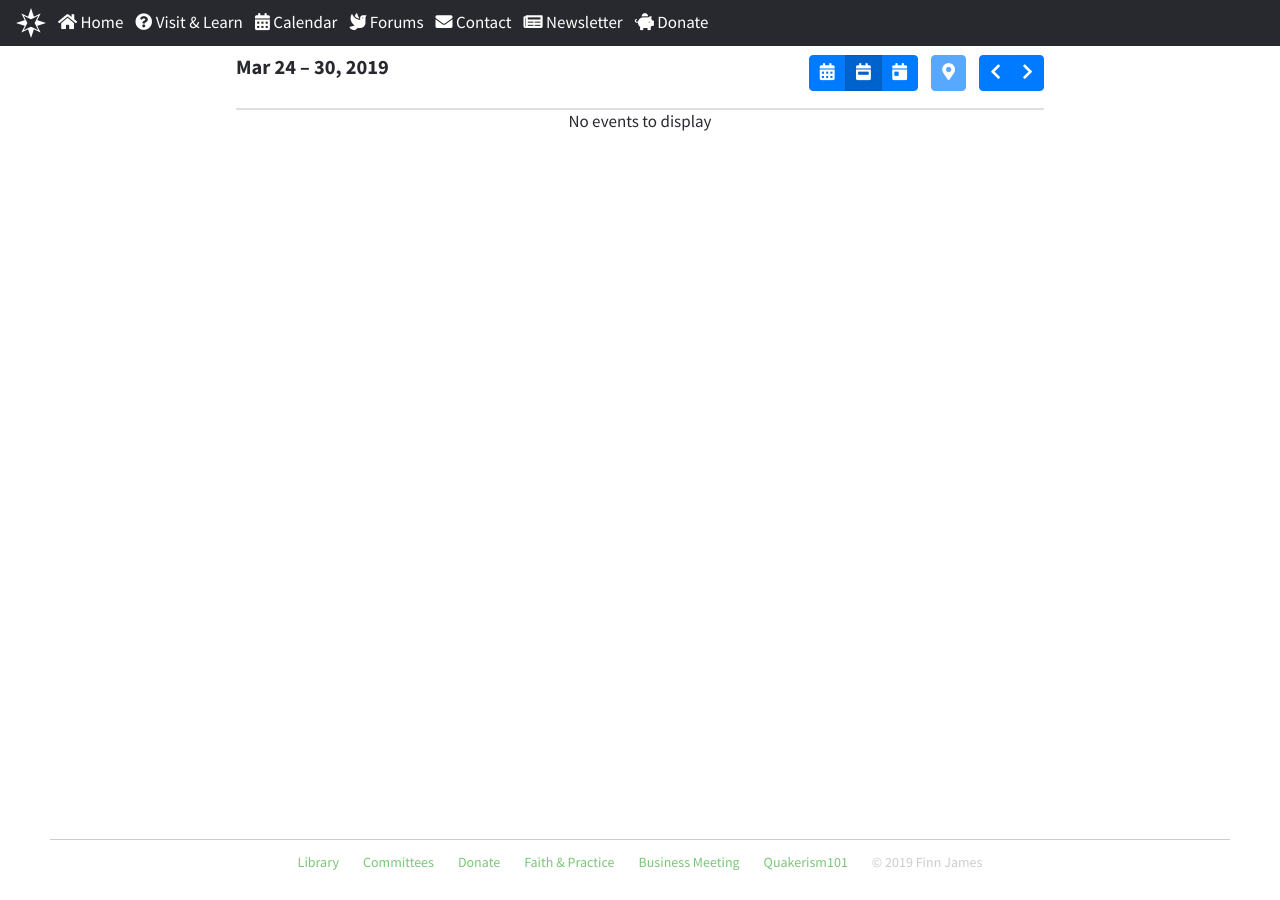
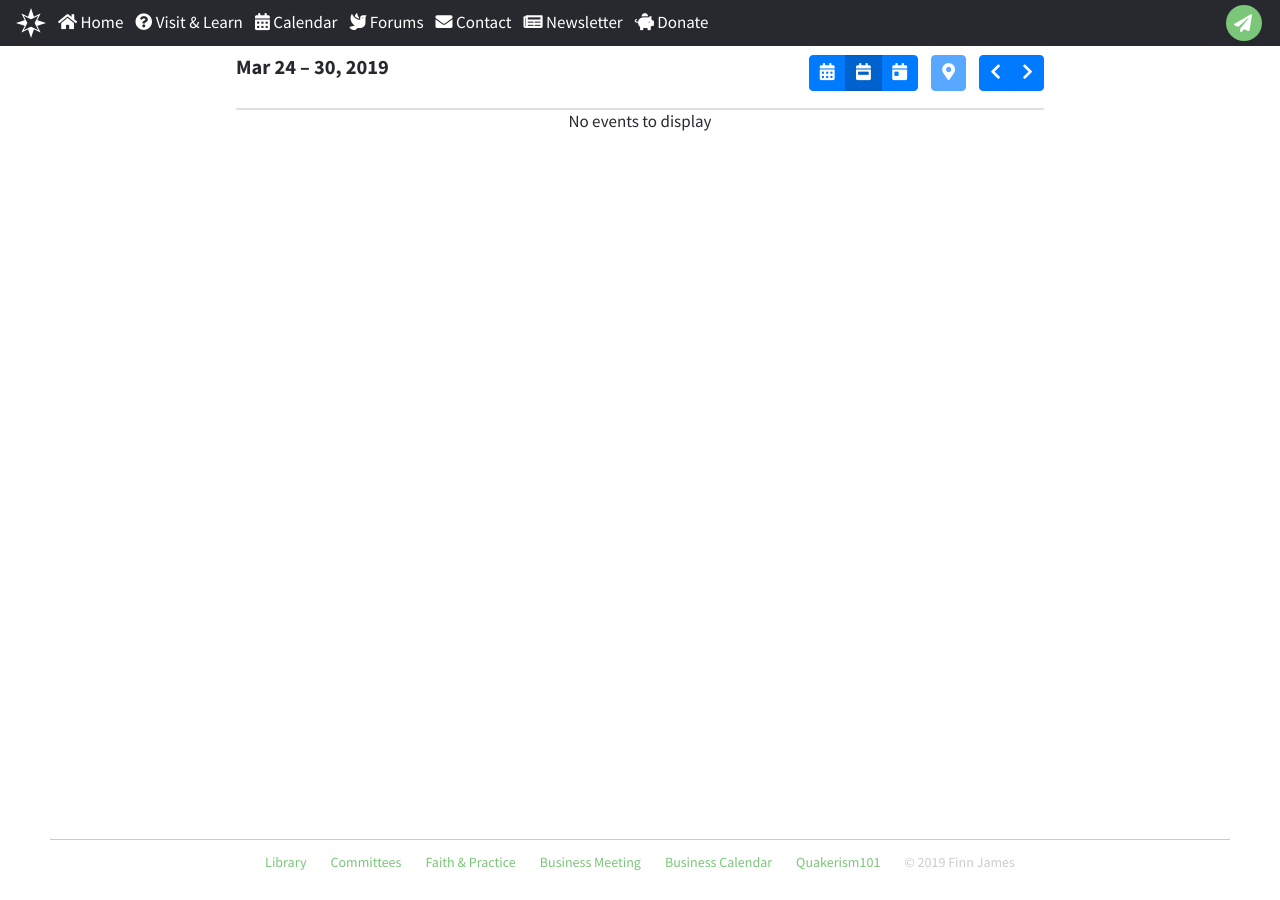
Before and after one commit to chfm/chfm.github.io, a Jekyll site: the page built from bucalendar.md, in a window 1280 px wide. Built offline with Jekyll 4.4.1, drawn with Linux system fonts in a browser that asks for light colours; nearby versions of some CDN libraries.

Commit message:
bucalendar link and feedback

```diff
--- a/_data/footer-links.yml
+++ b/_data/footer-links.yml
@@ -2,12 +2,12 @@
   link: /library.html
 - title: Committees
   link: /committees.html
-- title: Donate
-  link: /donate.html
 - title: Faith & Practice
   link: /faith+practice.html
 - title: Business Meeting
   link: /mwab.html
+- title: Business Calendar
+  link: /bucalendar.html
 - title: Quakerism101
   link: /Q101.html
 - title: "&copy; 2019 Finn James"
--- a/_includes/footer.html
+++ b/_includes/footer.html
@@ -1,5 +1,5 @@
 <footer class="container-fluid" id="footer">
-  <div id="footerLine"></div>
+  <div class="row" id="footerLine"></div>
   <div class="row">
     <div style="width: 100%" class="d-flex flex-wrap justify-content-center">
     {% for item in site.data.footer-links %}
--- a/_includes/nav.html
+++ b/_includes/nav.html
@@ -1,9 +1,12 @@
 <nav id="navigation" class="navbar fixed-top navbar-expand-md justify-content-start">
-  <button id="menuButton" class="navbar-toggler" style="margin: 13px 10px 0 0; padding: 0; position: absolute; top: 0; border: none;" type="button" data-toggle="collapse" data-target="#navbarNavAltMarkup" aria-controls="navbarNavAltMarkup" aria-expanded="false" aria-label="Toggle navigation">
+  <button class="menuButton navbar-toggler" style="margin: 13px 10px 0 0; padding: 0; position: absolute; top: 0; border: none;" type="button" data-toggle="collapse" data-target="#navbarNavAltMarkup" aria-controls="navbarNavAltMarkup" aria-expanded="false" aria-label="Toggle navigation">
     <span class="fas fa-bars"></span>
   </button>
   <a class="mx-auto" href="{{site.baseurl}}/">
     {% include quaker-star-light.html color="#FFF" size="30px" %}
+  </a>
+  <a id="feedback" class="btn btn-success noIcon" href="mailto:webspinner@chapelhillfriends.org" style="position: absolute; top: 0; right: 8px; border: none;" data-toggle="tooltip" data-placement="bottom" title="submit feedback">
+    <span class="fas fa-paper-plane"></span>
   </a>
   <div class="collapse navbar-collapse ml-2" id="navbarNavAltMarkup">
     <div class="navbar-nav">
--- a/_sass/main.scss
+++ b/_sass/main.scss
@@ -131,16 +131,36 @@ ul {
   color: $color2;
 }
 
-#menuButton span:before {
+.menuButton span:before {
   color: $color2;
 }
 
-#menuButton span:hover:before {
+.menuButton span:hover:before {
   color: $dark2;
 }
 
-#menuButton:focus {
+.menuButton:focus {
   outline: none;
+}
+
+// feedback button
+
+#feedback {
+  border-radius: 50%;
+  background-color: $color3;
+  height: 36px;
+  width: 36px;
+  padding: 0;
+  margin: 5px 10px 0 0;
+  &:hover {
+    background-color: $color4;
+  }
+  span {
+    line-height: 36px;
+    color: $color2;
+    font-size: 18px;
+    margin-left: -2px;
+  }
 }
 
 .navbar {
@@ -376,7 +396,7 @@ ul {
   font-size: 14px;
   line-height: 18px;
   padding: 25px;
-  padding-top: 50px;
+  padding-top: 10px;
   background-color: $color2;
   color: darken($color2, 20%);
   flex-shrink: 0; // imma be honest I have no clue what this does
--- a/assets/js/script.js
+++ b/assets/js/script.js
@@ -65,6 +65,11 @@ $(function () {
     return false;
   });
 });
+
+// enable tooltips
+$(function () {
+  $('[data-toggle="tooltip"]').tooltip()
+})
 
 // link icons
 $(function () {
```
Also changed, not shown: index.md (+46 -46 lines).
